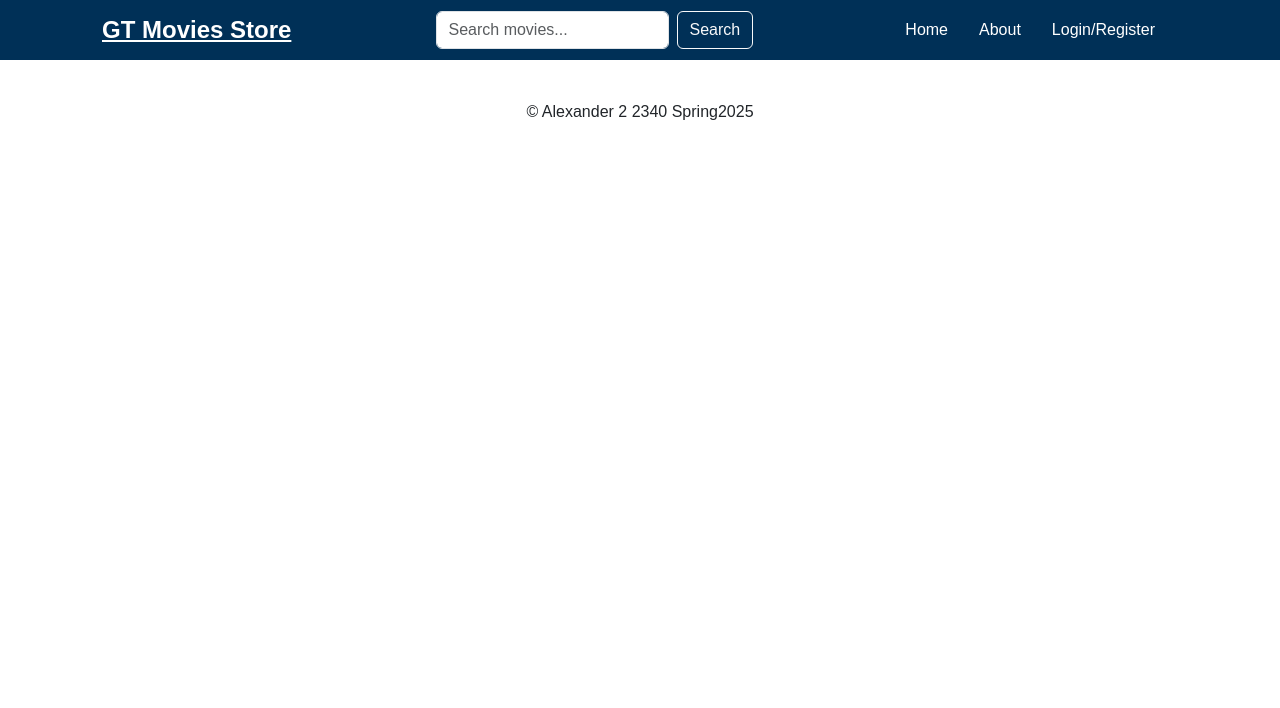
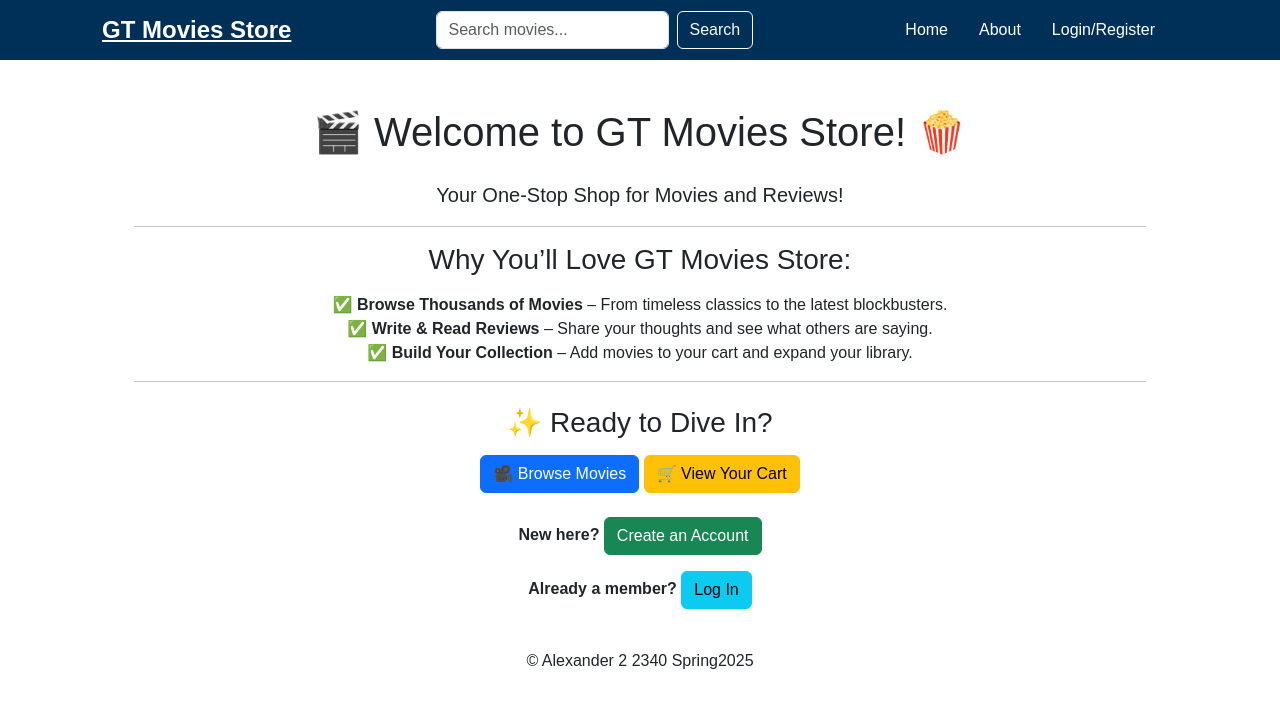
Before and after one commit to shaheaaaad/GTmovies-A2, a Django app: page / in a window 1280 px wide. Shown: the top 708 px of the page. Run offline with Django 5.2, Linux system fonts and the light colour scheme.

Commit message:
Welcome page added and fixed no index

```diff
--- a/GT_Movies_Store/Templates/GT_Movies_Store/welcome.html
+++ b/GT_Movies_Store/Templates/GT_Movies_Store/welcome.html
@@ -3,8 +3,30 @@
 {% block title %}Welcome{% endblock %}
 
 {% block content %}
-    <div class="title">
-        <h1>Welcome to the GT Movies Store</h1>
-        <p>We need a welcome page.</p>
+    <div class="container text-center mt-5">
+        <h1 class="mb-4">🎬 Welcome to GT Movies Store! 🍿</h1>
+        <p class="lead">Your One-Stop Shop for Movies and Reviews!</p>
+
+        <hr>
+
+        <h3>Why You’ll Love GT Movies Store:</h3>
+        <ul class="list-unstyled mt-3">
+            <li>✅ <strong>Browse Thousands of Movies</strong> – From timeless classics to the latest blockbusters.</li>
+            <li>✅ <strong>Write & Read Reviews</strong> – Share your thoughts and see what others are saying.</li>
+            <li>✅ <strong>Build Your Collection</strong> – Add movies to your cart and expand your library.</li>
+        </ul>
+
+        <hr>
+
+        <h3 class="mt-4">✨ Ready to Dive In?</h3>
+        <div class="mt-3">
+            <a href="{% url 'home' %}" class="btn btn-primary">🎥 Browse Movies</a>
+            <a href="{% url 'cart' %}" class="btn btn-warning">🛒 View Your Cart</a>
+        </div>
+
+        <div class="mt-4">
+            <p><strong>New here?</strong> <a href="{% url 'register' %}" class="btn btn-success">Create an Account</a></p>
+            <p><strong>Already a member?</strong> <a href="{% url 'login' %}" class="btn btn-info">Log In</a></p>
+        </div>
     </div>
 {% endblock %}
--- a/GT_Movies_Store/views.py
+++ b/GT_Movies_Store/views.py
@@ -18,7 +18,7 @@ from django.urls import reverse
 # --------------------------- General Views ---------------------------
 
 def index(request):
-    return render(request, 'GT_Movies_Store/base.html')
+    return render(request, 'GT_Movies_Store/welcome.html')
 
 
 def home(request):
```
